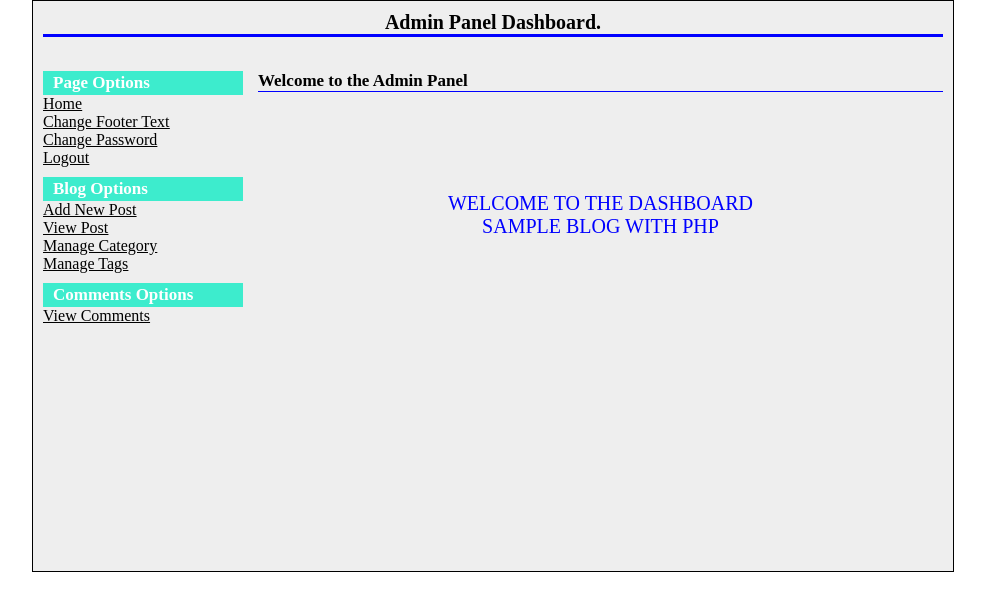
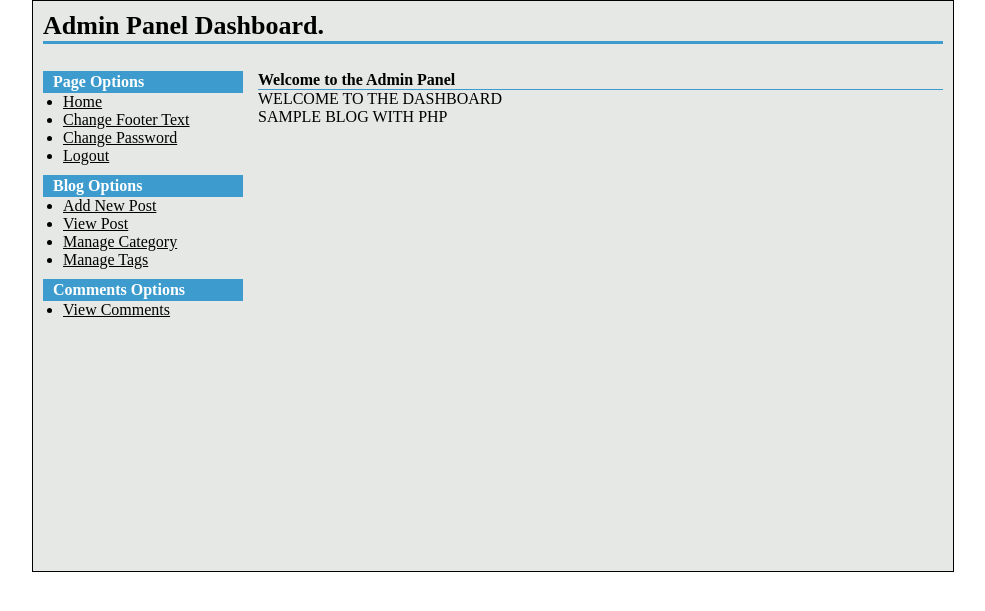
Before and after one commit to somratcste/php_blog, a PHP site: page /admin/index.php in a window 1280 px wide. Shown: the top 611 px of the page, without its empty margins (147-1132 px from the left). Run offline with PHP 8.4, Linux system fonts and the light colour scheme; the visitor is signed in with stand-in values (Sample User, id 1); some libraries are stand-ins or nearby versions.

Commit message:
updated file

```diff
--- a/style.admin.css
+++ b/style.admin.css
@@ -7,45 +7,49 @@
 	clear: both;
 }
 
-.body , input , textarea {
-	font-family: "Times New Roman", Times, Baskerville, Georgia, serif;
-	font-size: 14px;
+body, input, textarea, select {
+	font-family: 'Times New Roman', arial;
+	font-size: 16px;
 }
 
-input[type="submit"] {
-	cursor: pointer ;
+input[type='submit']  {
+	cursor: pointer;
 }
 
-input.short[type="text"],
-input.short[type="password"] {
+input.short[type='text'],
+input.short[type='password'] {
 	width: 200px;
 }
 
-input.medium[type="text"],
-input.medium[type="password"] {
+input.medium[type='text'],
+input.medium[type='password'] {
 	width: 400px;
 }
 
-input.long[type="text"],
-input.long[type="password"] {
+input.long[type='text'],
+input.long[type='password'] {
 	width: 685px;
 }
 
 table.tbl1 {
 	margin-top: 10px;
 }
-table.tbl1 tr td input[type="text"] {
+
+table.tbl1 tr td input[type='text'] {
 	height: 23px;
-	line-height: 23;
+	line-height: 23px;
 }
 
 table.tbl2 {
 	margin-top: 10px;
 }
 
-table.tbl2 h3 {
-	border-bottom: 2px solid blue;
+table.tbl2 tr th, table.tbl2 tr td {
+	padding: 2px;
+}
 
+table.tbl2 tr td {
+	text-align: center;
 }
 
 table.tbl2 tr th {
@@ -53,56 +57,29 @@ table.tbl2 tr th {
 	color: #fff;
 }
 
-table.tbl2 tr td {
-	text-align: center;
+table.tbl2 tr:nth-child(2n+1) td {
+	background-color: #d9dad9;
 }
 
-table.tbl2 tr th , table.tbl2 tr td {
-	padding : 2px;
-}
-
-table.tbl2 tr:nth-child(2n+1) {
-	background-color: #c2baba;
-}
-
-table.tbl2 tr:nth-child(2n) {
-	background-color: #ddd5d5;
+table.tbl2 tr:nth-child(2n) td {
+	background-color: #d2d3d1;
 }
 
 table.tbl2 tr td a {
+	color: #70726e;
 	text-decoration: none;
-	color: #817e7e;
+}
+
+table.tbl2 h3 {
+	border-bottom: 2px solid #000;
 }
 
 
-#wrapper {
-	width: 900px;
+#wrapper-login {
+	width: 330px;
 	height: auto;
-	margin: 0px auto;
-	background-color: #eeeeee;
-	border: 1px solid #000;
-	overflow: hidden;
-	padding: 10px;
-
-}
-
-#header {
-	width: 900px;
-	height: 50px;
-	text-align: center;
-}
-
-#header h1 {
-	border-bottom: 3px solid blue;
-	color: #000;
-	font-size: 20px;
-}
-
-#wrapper-login {
-	width: 300px;
-	height: 180px;
-	margin:100px auto 0px auto;
-	background-color: #eeeeee;
+	margin: 100px auto 0 auto;
+	background-color: #d9dbd8;
 	padding: 10px;
 }
 
@@ -116,20 +93,41 @@ table.tbl2 tr td a {
 	padding: 0px 10px;
 }
 
-#wrapper-login table tr td input[type="text"] ,
-#wrapper-login table tr td input[type="password"] {
+#wrapper-login table tr td input[type='text'],
+#wrapper-login table tr td input[type='password'] {
+	width: 200px;
 	height: 23px;
-	line-height: 23;
-	width: 150px;
+	line-height: 23px;
+}
+#wrapper-login table tr td input[type='submit'] {
+	background-color: #3d9ccd;
+	color: #fff;
+	border: none;
+	padding: 3px 10px;
+	margin-top: 10px;
+	float: right;
 }
 
-#wrapper-login table tr td input[type="submit"] {
-	float: right;
-	margin-top:10px;
-	background-color: #430ad5;
-	color: #fff;
-	padding:3px;
 
+#wrapper {
+	width: 900px;
+	height: auto;
+	margin: 0 auto;
+	background-color: #e6e8e5;
+	border: 1px solid #000;
+	overflow: hidden;
+	padding: 10px;
+}
+
+#header {
+	width: 900px;
+	height: 50px;
+}
+
+#header h1 {
+	color: #000;
+	font-size: 26px;
+	border-bottom: 3px solid #3d9ccd;
 }
 
 #container {
@@ -143,45 +141,35 @@ table.tbl2 tr td a {
 	height: auto;
 	float: left;
 	margin-right: 15px;
+}
 
+#sidebar h2 {
+	font-size: 16px;
+	color: #fff;
+	background-color: #3d9ccd;
+	padding: 2px 10px;
+	margin-top: 10px;
 }
 
 #sidebar ul li {
-	margin-right: 15px;
+	margin-left: 20px;
+}
+
+#sidebar ul li a {
+	color: #000;
 	text-decoration: underline;
 }
 
-#sidebar ul li a{
-	color: #000;
-
-}
 #content {
 	width: 685px;
 	height: auto;
 	float: left;
-
 }
 
 #content h2 {
-	border-bottom: 1px solid blue;
+	font-size: 16px;
 	color: #000;
-	font-size: 17px;
-	margin-top: 10px;
-}
-
-#content_info {
-	text-align: center;
-	padding-top: 100px;
-	color: blue;
-	font-size: 20px;
-}
-
-#sidebar h2 {
-	color: #000;
-	font-size: 17px;
-	background-color: #3deccd;
-	color: #fff;
-	padding: 2px 10px;
+	border-bottom: 1px solid #3d9ccd;
 	margin-top: 10px;
 }
 
```
